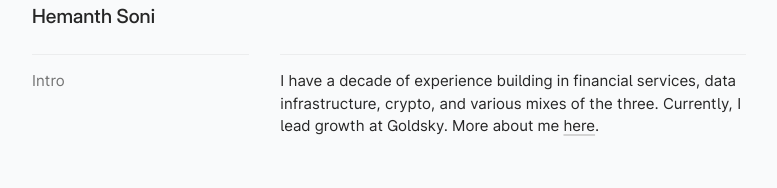
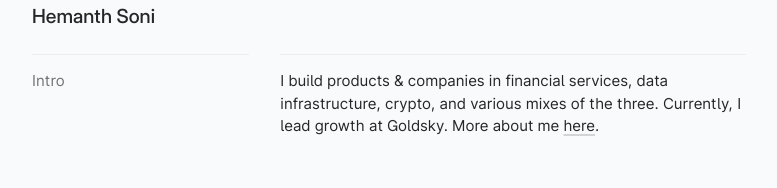
Before and after one commit to hemaaanth/site, a Next.js app: page / in a window 1280 px wide. Shown: the part 121-309 px from the top of the page, without its empty margins (251-1028 px from the left). Built offline with nearby package versions, Linux system fonts and the light colour scheme; what tailwindcss-touch would draw is missing.

Commit message:
updated desc

```diff
--- a/components/SEO/index.tsx
+++ b/components/SEO/index.tsx
@@ -5,7 +5,7 @@ export const baseUrl = "https://hem.so";
 
 export const defaultSEO = {
   title: "Hemanth Soni",
-  description: "I have a decade of experience building in financial services, data infrastructure, crypto, and various mixes of the three.",
+  description: "I build products & companies in financial services, data infrastructure, crypto, and various mixes of the three. This is my personal website.",
   openGraph: {
     type: "website",
     locale: "en_US",
--- a/pages/index.tsx
+++ b/pages/index.tsx
@@ -25,7 +25,7 @@ export default function Home() {
             </h3>
           </dt>
           <dd className="list-content">
-          <div>I have a decade of experience building in financial services, data infrastructure, crypto, and various mixes of the three. Currently, I lead growth at Goldsky. More about me <Link href="/about" className="link inline-flex items-center gap-1">here</Link>.</div>
+          <div>I build products & companies in financial services, data infrastructure, crypto, and various mixes of the three. Currently, I lead growth at Goldsky. More about me <Link href="/about" className="link inline-flex items-center gap-1">here</Link>.</div>
           </dd>
         </dl>
         <Writing />
```
